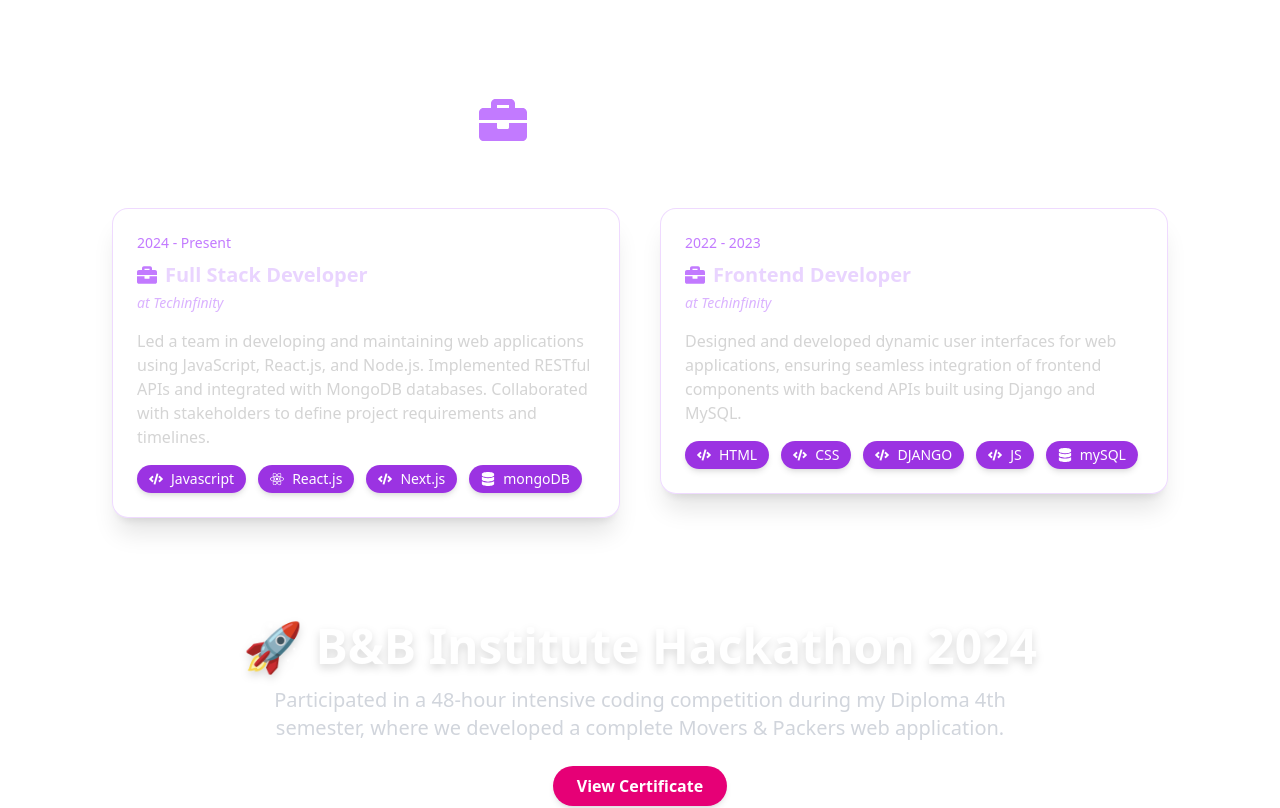
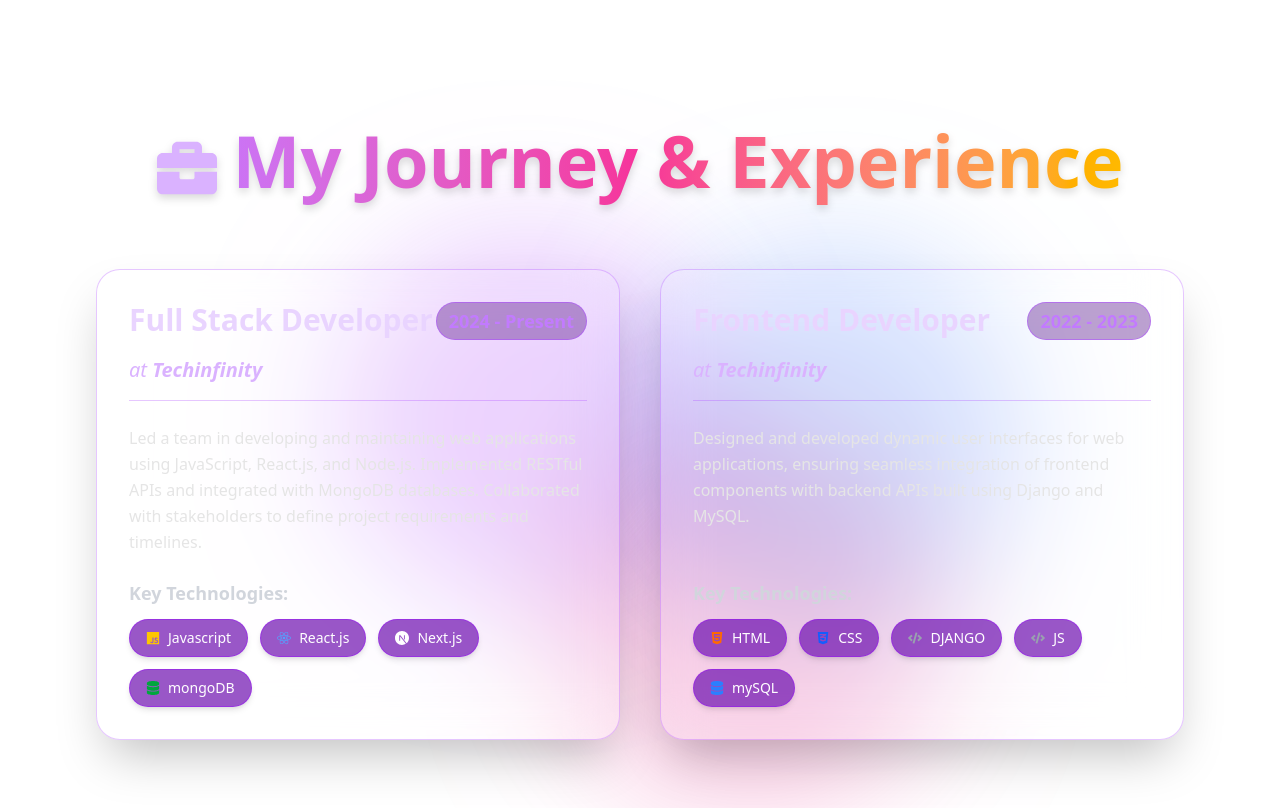
Before and after one commit to kakashi197/My_Portfolio, a React (Vite) app: page / in a window 1280 px wide. Shown: the part 4080-4888 px from the top of the page. Built offline with nearby package versions, Linux system fonts and the light colour scheme.

Commit message:
Update Exp.jsx

```diff
--- a/src/components/Exp.jsx
+++ b/src/components/Exp.jsx
@@ -3,99 +3,151 @@
 
 
 
+import React from "react";
+import { motion } from "framer-motion";
+import { FaBriefcase, FaCode, FaReact, FaNodeJs, FaDatabase, FaJs, FaHtml5, FaCss3Alt, FaGitAlt } from "react-icons/fa"; // Added more icons
+import { SiTailwindcss, SiExpress, SiNextdotjs } from "react-icons/si"; // Added more specific tech icons
+import Tilt from "react-parallax-tilt";
 
+import { experiences } from "../constants"; // Assuming your experiences data is here
 
-// import React from "react";
-// import { motion } from "framer-motion";
-// import { FaBriefcase, FaCode } from "react-icons/fa";
+// Function to get appropriate tech icons
+const getTechIcon = (tech) => {
+  switch (tech.toLowerCase()) {
+    case "react.js":
+      return <FaReact className="text-blue-400" />;
+    case "node.js":
+      return <FaNodeJs className="text-green-500" />;
+    case "mongodb":
+      return <FaDatabase className="text-green-600" />;
+    case "mysql":
+      return <FaDatabase className="text-blue-500" />;
+    case "javascript":
+      return <FaJs className="text-yellow-400" />;
+    case "html":
+      return <FaHtml5 className="text-orange-500" />;
+    case "css":
+      return <FaCss3Alt className="text-blue-600" />;
+    case "tailwind css":
+      return <SiTailwindcss className="text-cyan-400" />;
+    case "express.js":
+      return <SiExpress className="text-gray-400" />;
+    case "git":
+      return <FaGitAlt className="text-orange-600" />;
+    case "next.js":
+      return <SiNextdotjs className="text-white" />;
+    default:
+      return <FaCode className="text-gray-400" />;
+  }
+};
 
-// const experiences = [
-//   {
-//     year: "2024 - Present",
-//     role: "Full Stack Developer",
-//     company: "Techinfinity",
-//     description:
-//       "Led a team in developing and maintaining web applications using JavaScript, React.js, and Node.js. Implemented RESTful APIs and integrated with MongoDB databases.",
-//     technologies: ["JavaScript", "React.js", "Next.js", "MongoDB"],
-//   },
-//   {
-//     year: "2022 - 2023",
-//     role: "Frontend Developer",
-//     company: "Techinfinity",
-//     description:
-//       "Designed and developed dynamic user interfaces for web applications, ensuring seamless integration of frontend components with backend APIs built using Django and MySQL.",
-//     technologies: ["HTML", "CSS", "Django", "JavaScript", "MySQL"],
-//   },
-// ];
+const Exp = () => {
+  // Animation variants for Framer Motion
+  const fadeInAnimationVariants = {
+    initial: {
+      opacity: 0,
+      y: 100,
+    },
+    animate: (index) => ({
+      opacity: 1,
+      y: 0,
+      transition: {
+        delay: 0.05 * index,
+        duration: 0.8,
+        ease: "easeOut",
+      },
+    }),
+  };
 
-// const Exp = () => {
-//   return (
-//     <div className="relative  py-16 px-6">
-//       {/* Glowing Background Effect */}
-//       <div className="absolute inset-0 bg-gradient-to-r  blur-3xl opacity-50"></div>
+  return (
+    <section id="experience" className="relative py-20 px-4 sm:px-8 lg:px-16    overflow-hidden min-h-screen flex flex-col items-center justify-center">
+      {/* Dynamic, more intense Glowing Gradient Background with multiple points */}
+      <div className="absolute inset-0 z-0">
+        <div className="absolute top-1/4 left-1/4 w-96 h-96 bg-purple-600 rounded-full mix-blend-multiply filter blur-3xl opacity-20 animate-blob" />
+        <div className="absolute top-1/2 right-1/4 w-96 h-96 bg-pink-600 rounded-full mix-blend-multiply filter blur-3xl opacity-20 animate-blob animation-delay-2000" />
+        <div className="absolute bottom-1/4 left-1/2 w-96 h-96 bg-blue-600 rounded-full mix-blend-multiply filter blur-3xl opacity-20 animate-blob animation-delay-4000" />
+      </div>
 
-//       {/* Page Heading */}
-//       <motion.h1
-//         whileInView={{ opacity: 1, y: 0 }}
-//         initial={{ opacity: 0, y: -50 }}
-//         transition={{ duration: 0.5 }}
-//         className="relative z-10 text-center text-5xl font-extrabold text-white"
-//       >
-//         <FaBriefcase className="inline mr-3 text-purple-400" /> Experience
-//       </motion.h1>
+      {/* Section Heading */}
+      <motion.h1
+        className="text-5xl md:text-6xl lg:text-7xl font-extrabold text-center relative z-10 mb-16
+                   bg-clip-text text-transparent bg-gradient-to-r from-purple-400 via-pink-500 to-amber-400
+                   drop-shadow-lg leading-tight"
+        initial={{ opacity: 0, y: -50 }}
+        whileInView={{ opacity: 1, y: 0 }}
+        transition={{ duration: 0.7, delay: 0.2 }}
+        viewport={{ once: true }}
+      >
+        <FaBriefcase className="inline-block align-middle mr-4 text-purple-300 text-5xl md:text-6xl" />
+        My Journey &amp; Experience
+      </motion.h1>
 
-//       {/* Experience List */}
-//       <div className="relative z-10 mt-12 space-y-12">
-//         {experiences.map((experience, index) => (
-//           <motion.div
-//             key={index}
-//             whileInView={{ opacity: 1, y: 0 }}
-//             initial={{ opacity: 0, y: 50 }}
-//             transition={{ duration: 0.6, delay: index * 0.2 }}
-//             className="group relative flex flex-wrap lg:justify-between items-start bg-gradient-to-br from-[#1a1a2e] to-[#16213e] p-8 rounded-xl shadow-lg hover:shadow-2xl transition-all duration-500 border border-transparent hover:border-purple-500"
-//           >
-//             {/* Neon Border Effect */}
-//             <div className="absolute inset-0 border-2 border-purple-400 opacity-10 group-hover:opacity-100 rounded-xl transition-opacity duration-500"></div>
+      {/* Experience Grid */}
+      <div className="grid grid-cols-1 lg:grid-cols-2 gap-10 relative z-10 w-full max-w-7xl">
+        {experiences.map((exp, index) => (
+          <motion.div
+            key={index}
+            variants={fadeInAnimationVariants}
+            initial="initial"
+            whileInView="animate"
+            viewport={{ once: true }}
+            custom={index}
+          >
+            <Tilt
+              tiltMaxAngleX={5}
+              tiltMaxAngleY={5}
+              perspective={1000}
+              scale={1.03}
+              transitionSpeed={500}
+              glareEnable={true}
+              glareMaxOpacity={0.4}
+              glareColor="#ffffff"
+              glarePosition="all"
+              className="h-full" // Ensure Tilt takes full height for consistent card height
+            >
+              <div className="group bg-white/10 backdrop-blur-xl border border-purple-500/30 rounded-3xl p-8 shadow-2xl
+                          hover:shadow-purple-500/40 transition-all duration-500 transform hover:-translate-y-2
+                          flex flex-col h-full">
+                <div className="flex justify-between items-start mb-4">
+                  <h2 className="text-3xl font-bold text-purple-200 group-hover:text-purple-100 transition-colors duration-300">
+                    {exp.role}
+                  </h2>
+                  <div className="text-lg font-semibold text-purple-400 bg-purple-900/40 px-3 py-1 rounded-full border border-purple-500/50">
+                    {exp.year}
+                  </div>
+                </div>
+                <p className="text-xl italic text-purple-300 mb-6 border-b border-purple-500/30 pb-4">
+                  at <span className="font-semibold">{exp.company}</span>
+                </p>
+                <p className="text-neutral-200 mb-6 flex-grow leading-relaxed">
+                  {exp.description}
+                </p>
 
-//             {/* Year Section */}
-//             <motion.div
-//               whileHover={{ scale: 1.05 }}
-//               className="w-full lg:w-1/4 text-purple-400 text-lg font-semibold text-center lg:text-left"
-//             >
-//               {experience.year}
-//             </motion.div>
+                <div className="mt-auto"> {/* Push technologies to the bottom */}
+                  <h3 className="text-lg font-semibold text-gray-300 mb-3">Key Technologies:</h3>
+                  <div className="flex flex-wrap gap-3">
+                    {exp.technologies.map((tech, i) => (
+                      <span
+                        key={i}
+                        className="flex items-center gap-2 text-sm text-white bg-purple-800/70 px-4 py-2 rounded-full
+                                   shadow-md hover:bg-purple-700 transition-all duration-300 transform hover:scale-105
+                                   border border-purple-600/50"
+                      >
+                        {getTechIcon(tech)} {tech}
+                      </span>
+                    ))}
+                  </div>
+                </div>
+              </div>
+            </Tilt>
+          </motion.div>
+        ))}
+      </div>
+    </section>
+  );
+};
 
-//             {/* Role and Description Section */}
-//             <div className="w-full lg:w-3/4">
-//               <h2 className="text-2xl font-semibold text-white flex items-center gap-2">
-//                 <FaBriefcase className="text-purple-300" /> {experience.role}
-//               </h2>
-//               <p className="text-md text-purple-300 italic mb-3">at {experience.company}</p>
-//               <p className="text-neutral-300 leading-relaxed mb-4">{experience.description}</p>
-
-//               {/* Technologies Section */}
-//               <div className="flex flex-wrap gap-3">
-//                 {experience.technologies.map((tech, techIndex) => (
-//                   <motion.span
-//                     key={techIndex}
-//                     whileHover={{ scale: 1.1 }}
-//                     className="flex items-center gap-2 bg-purple-700/90 text-white text-xs font-semibold py-2 px-4 rounded-lg shadow-lg hover:shadow-purple-500/50 transition-all duration-300"
-//                   >
-//                     <FaCode className="text-sm" /> {tech}
-//                   </motion.span>
-//                 ))}
-//               </div>
-//             </div>
-//           </motion.div>
-//         ))}
-//       </div>
-//     </div>
-//   );
-// };
-
-// export default Exp;
-
-
+export default Exp;
 
 
 
@@ -105,78 +157,81 @@
 
 
 
-import React from "react";
-import { motion } from "framer-motion";
-import { FaBriefcase, FaCode, FaReact, FaNodeJs, FaDatabase } from "react-icons/fa";
-import Tilt from "react-parallax-tilt"; // optional
 
-import { experiences } from "../constants"; // Assuming you have
 
-const getTechIcon = (tech) => {
-  switch (tech.toLowerCase()) {
-    case "react.js":
-      return <FaReact />;
-    case "node.js":
-      return <FaNodeJs />;
-    case "mongodb":
-    case "mysql":
-      return <FaDatabase />;
-    default:
-      return <FaCode />;
-  }
-};
 
-const Exp = () => {
-  return (
-    <section className="relative py-16 px-6 md:px-20 bg-gradient-to-b  text-white overflow-hidden">
-      {/* Glowing Gradient Background */}
-      <div className="absolute inset-0 bg-[radial-gradient(ellipse_at_top_right,_var(--tw-gradient-stops))] from-purple-800/20 via-transparent to-transparent blur-3xl z-0" />
+// import React from "react";
+// import { motion } from "framer-motion";
+// import { FaBriefcase, FaCode, FaReact, FaNodeJs, FaDatabase } from "react-icons/fa";
+// import Tilt from "react-parallax-tilt"; // optional
 
-      {/* Section Heading */}
-      <motion.h1
-        whileInView={{ opacity: 1, y: 0 }}
-        initial={{ opacity: 0, y: -40 }}
-        transition={{ duration: 0.6 }}
-        className="text-4xl md:text-5xl font-bold text-center z-10 relative text-white mb-16"
-      >
-        <FaBriefcase className="inline mr-3 text-purple-400" />
-        Experience
-      </motion.h1>
+// import { experiences } from "../constants"; // Assuming you have
 
-      {/* Experience Grid */}
-      <div className="grid md:grid-cols-2 gap-10 relative z-10">
-        {experiences.map((exp, index) => (
-          <Tilt key={index} glareEnable={true} glareColor="lightblue" glareMaxOpacity={0.3}>
-            <motion.div
-              whileInView={{ opacity: 1, y: 0 }}
-              initial={{ opacity: 0, y: 60 }}
-              transition={{ duration: 0.6, delay: index * 0.2 }}
-              className="group bg-white/5 backdrop-blur-xl border border-purple-500/20 hover:border-purple-500 rounded-2xl p-6 shadow-xl transition-all duration-500"
-            >
-              <div className="text-sm text-purple-400 mb-2">{exp.year}</div>
-              <h2 className="text-xl font-semibold mb-1 flex items-center gap-2 text-purple-200">
-                <FaBriefcase className="text-purple-400" />
-                {exp.role}
-              </h2>
-              <p className="text-sm italic text-purple-300 mb-4">at {exp.company}</p>
-              <p className="text-neutral-300 mb-4">{exp.description}</p>
+// const getTechIcon = (tech) => {
+//   switch (tech.toLowerCase()) {
+//     case "react.js":
+//       return <FaReact />;
+//     case "node.js":
+//       return <FaNodeJs />;
+//     case "mongodb":
+//     case "mysql":
+//       return <FaDatabase />;
+//     default:
+//       return <FaCode />;
+//   }
+// };
 
-              <div className="flex flex-wrap gap-3">
-                {exp.technologies.map((tech, i) => (
-                  <span
-                    key={i}
-                    className="flex items-center gap-2 text-sm text-white bg-purple-700/80 px-3 py-1 rounded-full hover:scale-105 transition transform shadow-md hover:shadow-purple-500"
-                  >
-                    {getTechIcon(tech)} {tech}
-                  </span>
-                ))}
-              </div>
-            </motion.div>
-          </Tilt>
-        ))}
-      </div>
-    </section>
-  );
-};
+// const Exp = () => {
+//   return (
+//     <section className="relative py-16 px-6 md:px-20 bg-gradient-to-b  text-white overflow-hidden">
+//       {/* Glowing Gradient Background */}
+//       <div className="absolute inset-0 bg-[radial-gradient(ellipse_at_top_right,_var(--tw-gradient-stops))] from-purple-800/20 via-transparent to-transparent blur-3xl z-0" />
 
-export default Exp;
+//       {/* Section Heading */}
+//       <motion.h1
+//         whileInView={{ opacity: 1, y: 0 }}
+//         initial={{ opacity: 0, y: -40 }}
+//         transition={{ duration: 0.6 }}
+//         className="text-4xl md:text-5xl font-bold text-center z-10 relative text-white mb-16"
+//       >
+//         <FaBriefcase className="inline mr-3 text-purple-400" />
+//         Experience
+//       </motion.h1>
+
+//       {/* Experience Grid */}
+//       <div className="grid md:grid-cols-2 gap-10 relative z-10">
+//         {experiences.map((exp, index) => (
+//           <Tilt key={index} glareEnable={true} glareColor="lightblue" glareMaxOpacity={0.3}>
+//             <motion.div
+//               whileInView={{ opacity: 1, y: 0 }}
+//               initial={{ opacity: 0, y: 60 }}
+//               transition={{ duration: 0.6, delay: index * 0.2 }}
+//               className="group bg-white/5 backdrop-blur-xl border border-purple-500/20 hover:border-purple-500 rounded-2xl p-6 shadow-xl transition-all duration-500"
+//             >
+//               <div className="text-sm text-purple-400 mb-2">{exp.year}</div>
+//               <h2 className="text-xl font-semibold mb-1 flex items-center gap-2 text-purple-200">
+//                 <FaBriefcase className="text-purple-400" />
+//                 {exp.role}
+//               </h2>
+//               <p className="text-sm italic text-purple-300 mb-4">at {exp.company}</p>
+//               <p className="text-neutral-300 mb-4">{exp.description}</p>
+
+//               <div className="flex flex-wrap gap-3">
+//                 {exp.technologies.map((tech, i) => (
+//                   <span
+//                     key={i}
+//                     className="flex items-center gap-2 text-sm text-white bg-purple-700/80 px-3 py-1 rounded-full hover:scale-105 transition transform shadow-md hover:shadow-purple-500"
+//                   >
+//                     {getTechIcon(tech)} {tech}
+//                   </span>
+//                 ))}
+//               </div>
+//             </motion.div>
+//           </Tilt>
+//         ))}
+//       </div>
+//     </section>
+//   );
+// };
+
+// export default Exp;
```
